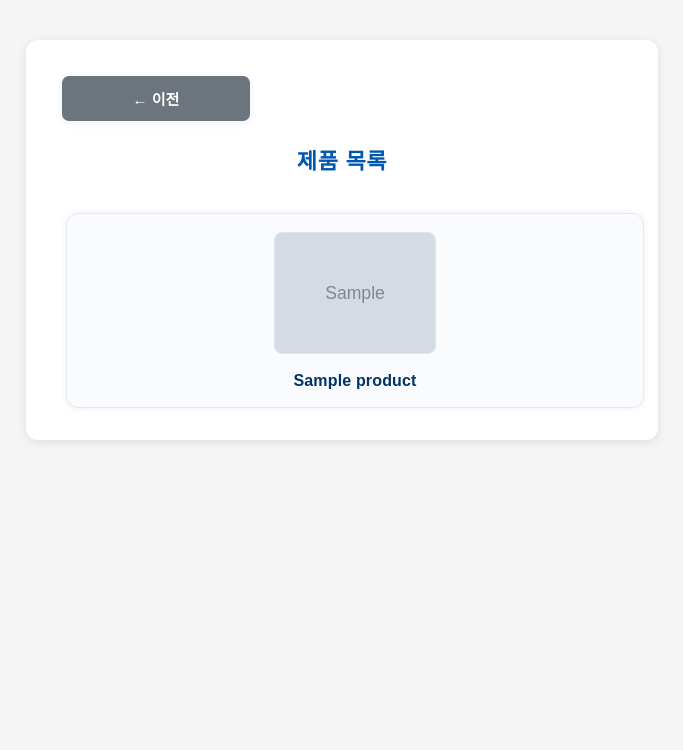
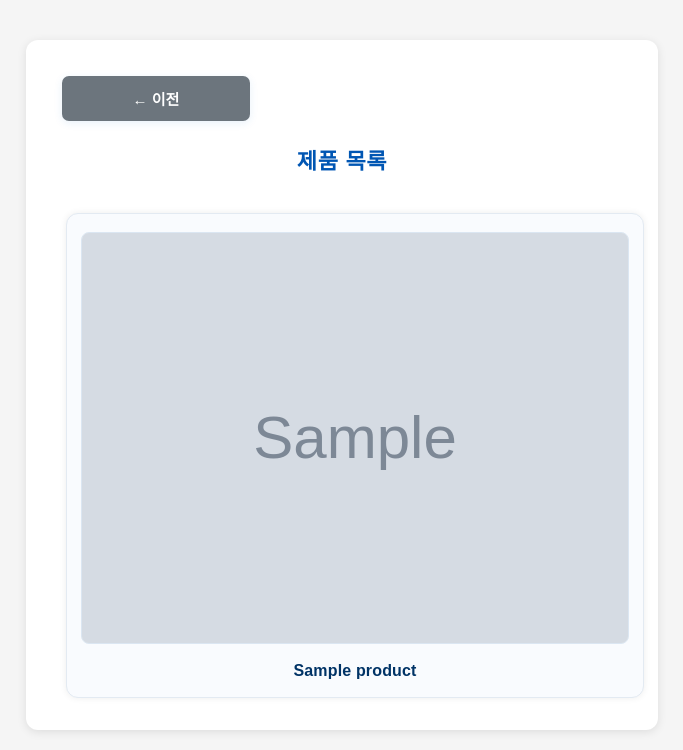
Before and after one commit to errrain/gmbarcode, a Django app: template product_check/templates/product_check/check_list.html in a window 1280 px wide. Shown: the part 50-800 px from the top of the page, without its empty margins (298-981 px from the left). Run offline with Django 3.2, Linux system fonts and the light colour scheme; the template is opened without the code that fills it: most values are stand-ins (such as "Sample title", 1, 10 or a date in 2020); grey boxes marked "Sample" are stand-in pictures.

Commit message:
완성본 V1.1

```diff
--- a/product_check/templates/product_check/barcode_check.html
+++ b/product_check/templates/product_check/barcode_check.html
@@ -87,8 +87,8 @@
         }
         .product-card img {
             width: 100%;
-            max-width: 160px;
-            height: 120px;
+            max-width: 99%;
+            height: 99%;
             object-fit: cover;
             border-radius: 8px;
             background-color: #e9ecef;
--- a/product_check/templates/product_check/check_list.html
+++ b/product_check/templates/product_check/check_list.html
@@ -98,8 +98,8 @@
         }
         .product-card img {
             width: 100%;
-            max-width: 160px;
-            height: 120px;
+            max-width: 99%;
+            height: 99%;
             object-fit: cover;
             border-radius: 8px;
             background-color: #e9ecef;
```
